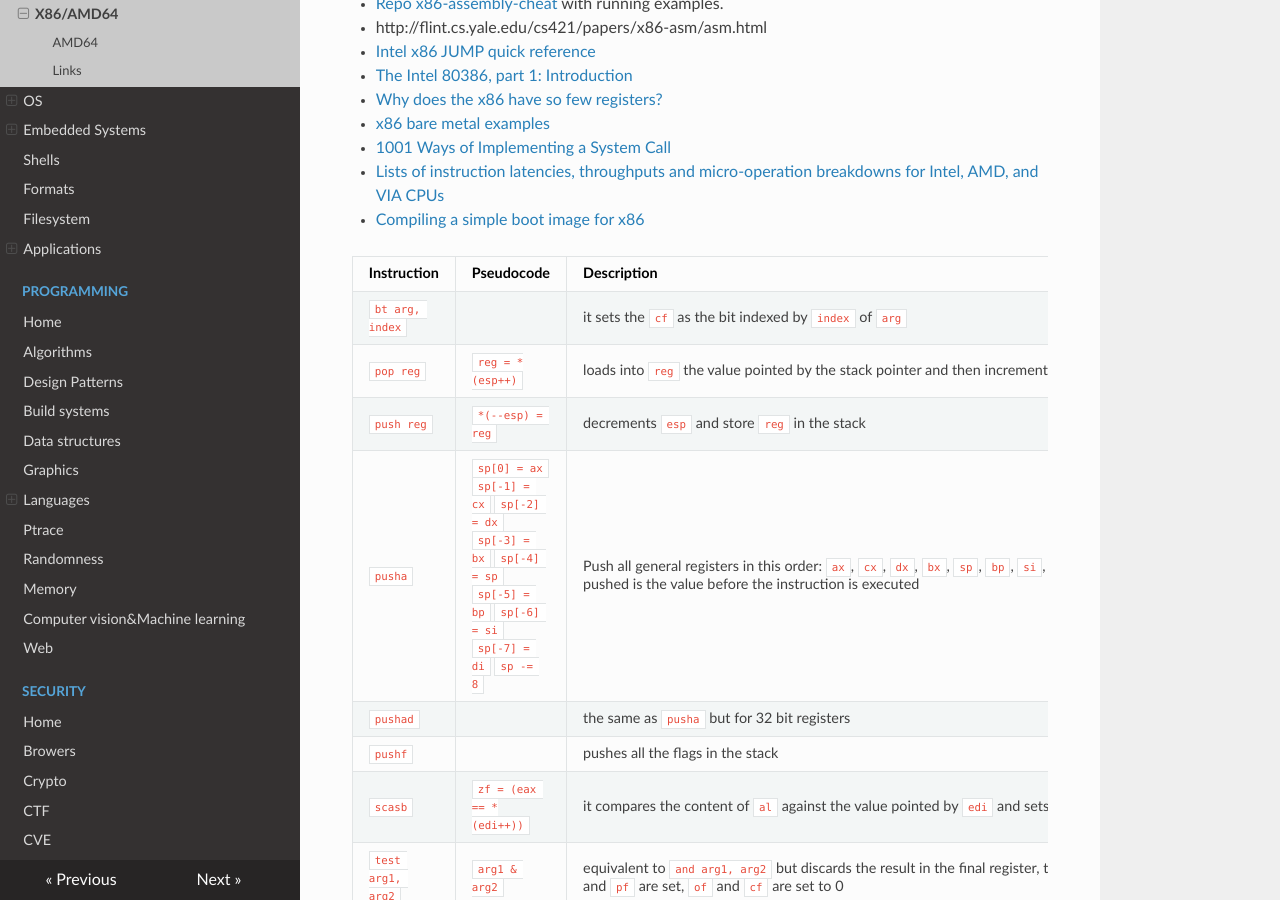
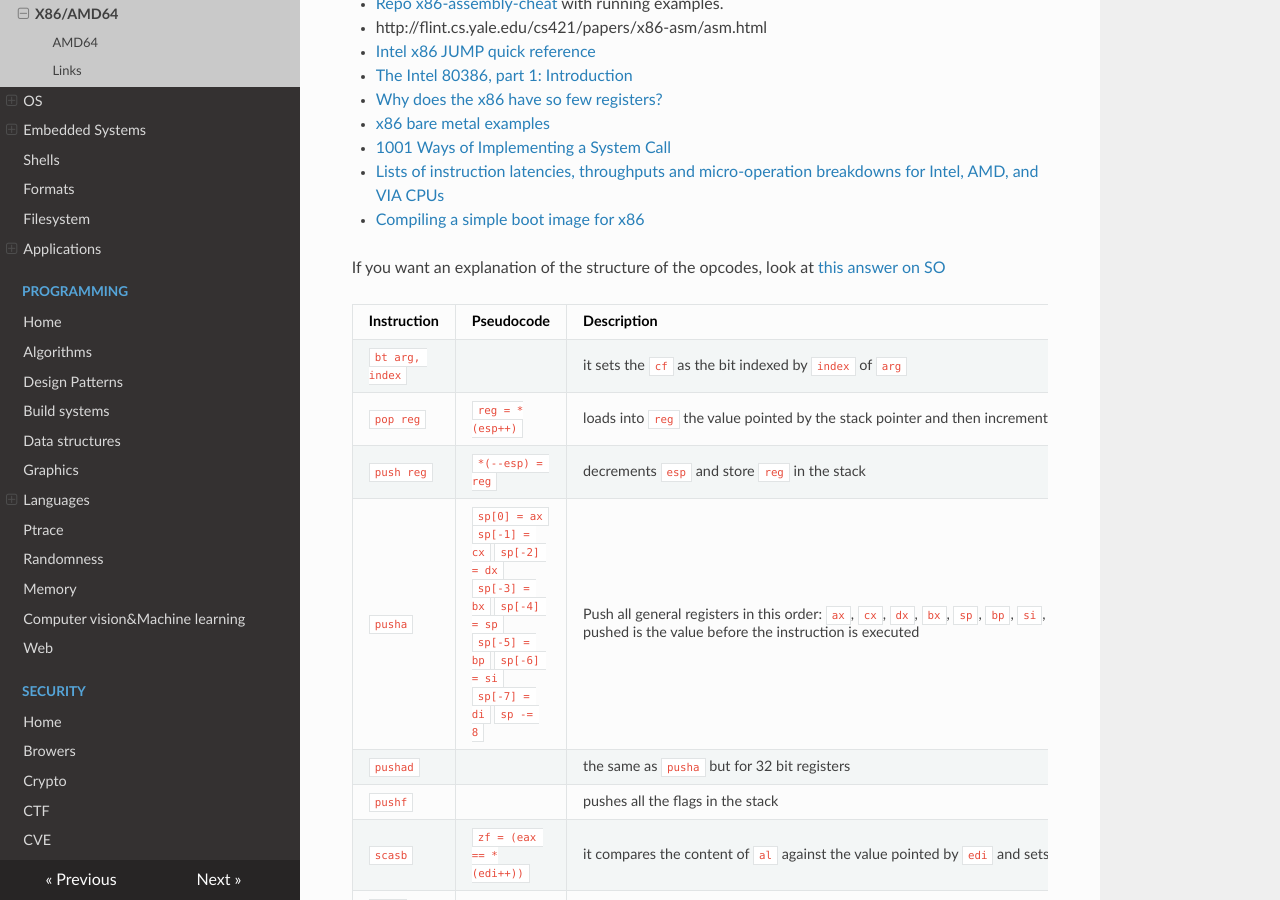
Before and after one commit to gipi/low-level, an MkDocs documentation site: the page built from docs/arch/x86.md, in a window 1280 px wide and 900 px high, scrolled down 504 px. Built offline with MkDocs 1.6.1, drawn with Linux system fonts in a browser that asks for light colours; nearby versions of some CDN libraries; old or Windows-style settings are respelled for this version of MkDocs.

Commit message:
Add note.

```diff
--- a/docs/arch/x86.md
+++ b/docs/arch/x86.md
@@ -23,6 +23,9 @@ based on the Intel 8086 CPU and its Intel 8088 variant.
  - [1001 Ways of Implementing a System Call](https://x86.lol/generic/2019/07/04/kernel-entry.html)
  - [Lists of instruction latencies, throughputs and micro-operation breakdowns for Intel, AMD, and VIA CPUs](https://www.agner.org/optimize/instruction_tables.pdf)
  - [Compiling a simple boot image for x86](https://guyonbits.com/compiling-a-simple-boot-image-for-x86/)
+
+If you want an explanation of the structure of the opcodes, look at [this answer
+on SO](https://stackoverflow.com/a/18306291/1935366)
 
 | Instruction | Pseudocode | Description |
 |-------------|------------|-------------|
```
